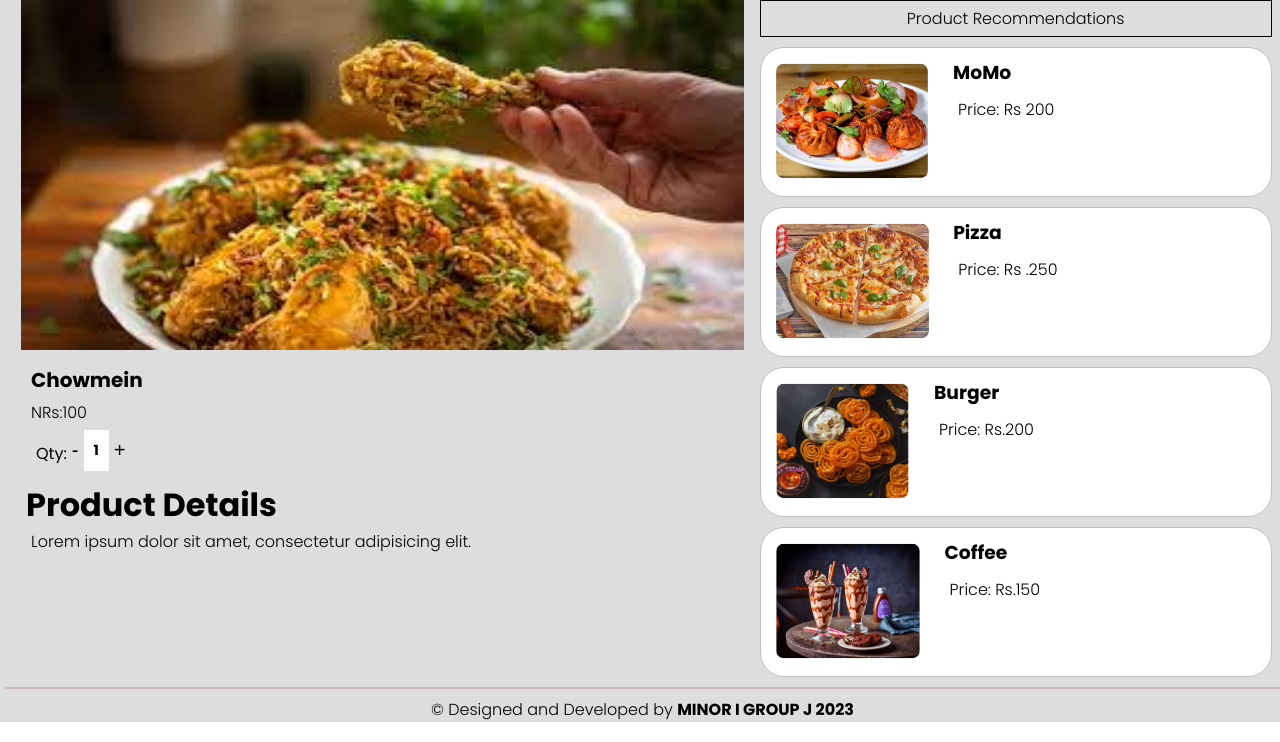
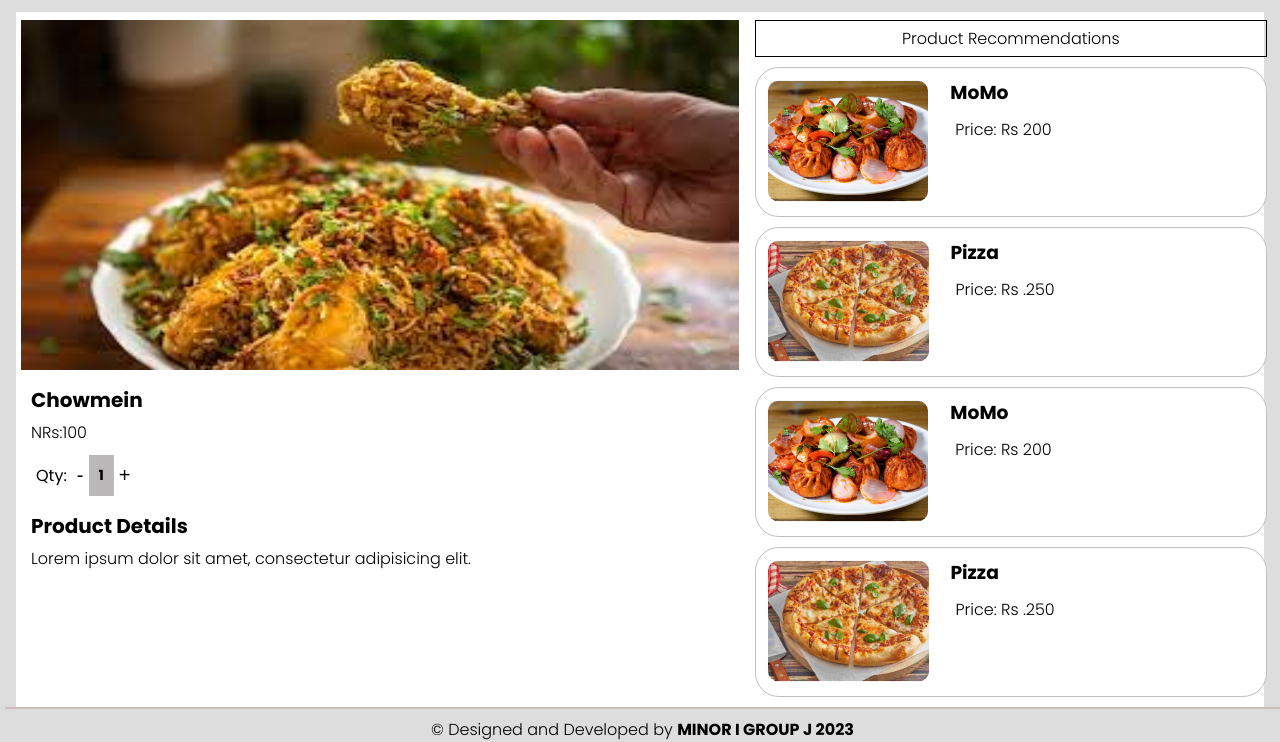
Before and after one commit to agrani58/epasal, a PHP site: page /epasale/product_detail.php in a window 1280 px wide. Shown: the part 144-886 px from the top of the page. Run offline with PHP 8.4, Linux system fonts and the light colour scheme.

Commit message:
updated header and solved bugs on product details

```diff
--- a/public/css/header.css
+++ b/public/css/header.css
@@ -4,15 +4,16 @@
 /* Header styles */
 header {
   background: lightseagreen;
-
+  display: flex;
+  justify-content: space-between;
 margin-left: auto;
 margin-right: auto;
 }
 
 .header .container {
-  display: flex;
-  align-items: center;
-
+    display: flex;
+    justify-content: space-between;
+    align-items: center;
 }
 
 .logo_background {
--- a/public/css/product_detail.css
+++ b/public/css/product_detail.css
@@ -4,6 +4,7 @@
   padding-left: 5px;
   max-width:100%;
   height: 350px;
+  margin-top: 0.5rem;
 }
 .product-info{
   padding: 10px;
@@ -11,14 +12,15 @@
   position: relative;
 }
 .label{
-
   font-size: 20px;
   margin-left: 5px;
-
-
 }
-.quantity_control button {
-  font-size: 20px;
+.row{
+background: #fff;
+margin-top: 1%;
+}
+.quantity_control{
+  font-size: 4rem;
   color: #000000;
   background: none;
   border: none;
@@ -28,8 +30,7 @@
 }
 
 .quantity_box {
-
-  background-color: #ffffff;
+  background-color: #bab8b8;
   padding: 10px;
   font-size: 14px;
   font-weight: bold;
@@ -40,6 +41,8 @@
 .product-recommendation{
   width:32.0rem;
   margin-left: 3%;
+  margin-top: 0.5rem;
+  border-radius: 1.5rem;
   }
 
 
@@ -63,8 +66,7 @@ overflow: hidden;
 border: 1px solid silver;
 border-radius: 1.5rem;
 background-color: white;
-margin-bottom: 10px;
-}
+margin-bottom: 10px;}
 .pic{
   height: 85%;
   padding: 5px;
@@ -72,8 +74,6 @@ margin-bottom: 10px;
   width: 70%;
   border-radius: 15px;
   width: 207.2px;
-  /* height: 98.86px; */
-  padding: 8px;
 }
 
 .product-info{
@@ -84,3 +84,6 @@ position: relative;
 .product-name, .discription{
 margin-bottom: 10px;
 }
+.col-5{
+  margin-right: 0.5rem;
+}
--- a/public/index.php
+++ b/public/index.php
@@ -1,6 +1,5 @@
 <!DOCTYPE html>
 <html lang="en">
-
 <head>
     <meta charset="UTF-8">
     <meta name="viewport" content="width=device-width, initial-scale=1.0">
--- a/public/product_detail.php
+++ b/public/product_detail.php
@@ -1,14 +1,5 @@
 <!DOCTYPE html>
 <html lang="en">
-
-<head>
-    <meta charset="UTF-8" />
-    <meta name="viewport" content="width=device-width, initial-scale=1.0" />
-    <title>ePasal -Product details</title>
-    <link rel="stylesheet" href="https://cdnjs.cloudflare.com/ajax/libs/font-awesome/6.4.2/css/all.min.css" />
-    <link rel="stylesheet" href="css/style.css" />
-</head>
-
 <head>
     <meta charset="UTF-8">
     <meta name="viewport" content="width=device-width, initial-scale=1.0">
@@ -122,13 +113,14 @@
                                 <button class="increment">+</button>
                             </div><!-- div for quantity control ends-->
                         </div><!-- div for quantity ends-->
-                        <h1 class="detail">Product Details</h1>
+                        <h2 class="detail">Product Details</h2>
                         <p>Lorem ipsum dolor sit amet, consectetur adipisicing elit. </p>
                     </div>
                 </div>
             </div>
           <div class="col-5">
             <div class="product-recommendation">
+
                 <div class="border">
                     <p class="store" >Product Recommendations</p>
                 </div>
@@ -147,19 +139,21 @@
                     </div>
                 </div>
                 <div class="product">
-                    <img src="/epasale/public/img/products/Jalebi.jpg" class="pic" />
+                    <img src="/epasale/public/img/products/C Momo.jpeg" class="pic" />
                     <div class="product-info">
-                        <h3 class="product-name">Burger</h3>
-                        <P class="discription">Price: Rs.200</P>
+                        <h3 class="product-name">MoMo</h3>
+                        <P class="discription">Price: Rs 200</P>
                     </div>
                 </div>
                 <div class="product">
-                    <img src="/epasale/public/img/products/Chocolate Milk Shake.jpg" class="pic" />
+                    <img src="/epasale/public/img/products/cheese pizza.jpg" class="pic" />
                     <div class="product-info">
-                        <h3 class="product-name">Coffee</h3>
-                        <p class="discription">Price: Rs.150</p>
+                        <h3 class="product-name">Pizza</h3>
+                        <P class="discription">Price: Rs .250</P>
                     </div>
                 </div>
+
+
             </div>
         </div>
         </div>
```
Also changed, not shown: public/partials/seller_page.php (added, +26 -0 lines).
